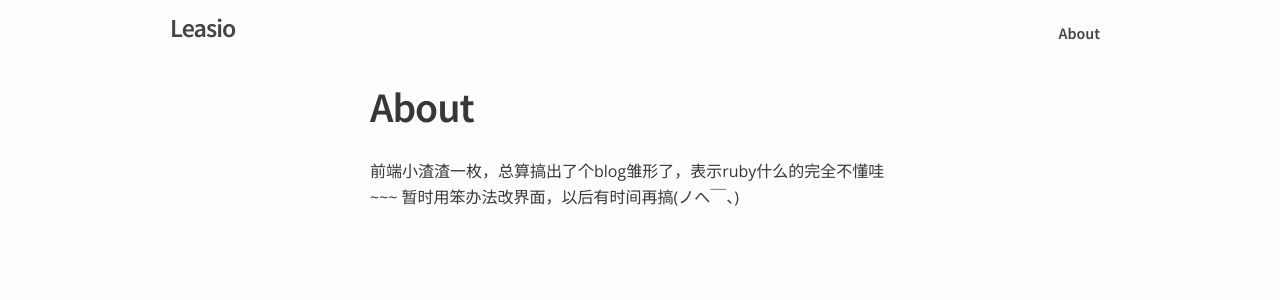
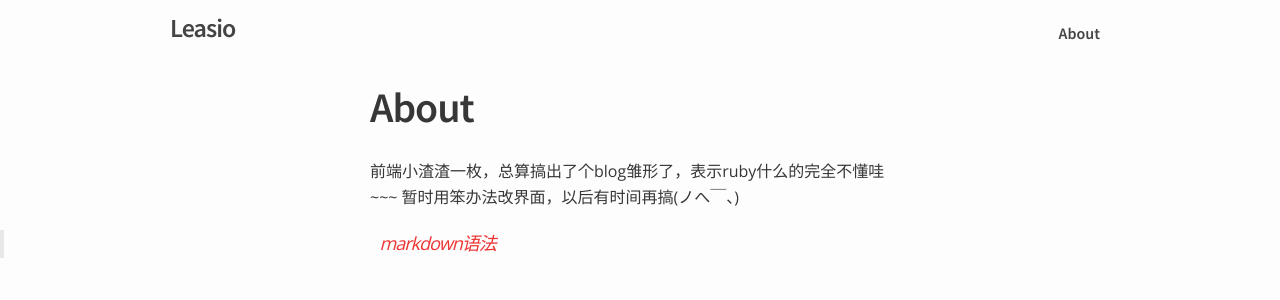
Before and after one commit to leasio/leasio.github.io, a Jekyll site: the page built from about.md, in a window 1280 px wide. Shown: the top 300 px of the page. Built offline with Jekyll 4.4.1, drawn with Linux system fonts in a browser that asks for light colours.

Commit message:
markdown
markdown

```diff
--- a/about.md
+++ b/about.md
@@ -6,3 +6,7 @@ permalink: /about/
 
 前端小渣渣一枚，总算搞出了个blog雏形了，表示ruby什么的完全不懂哇~~~
 暂时用笨办法改界面，以后有时间再搞(ノへ￣、)
+
+
+
+> [markdown语法](http://www.appinn.com/markdown/)
```
